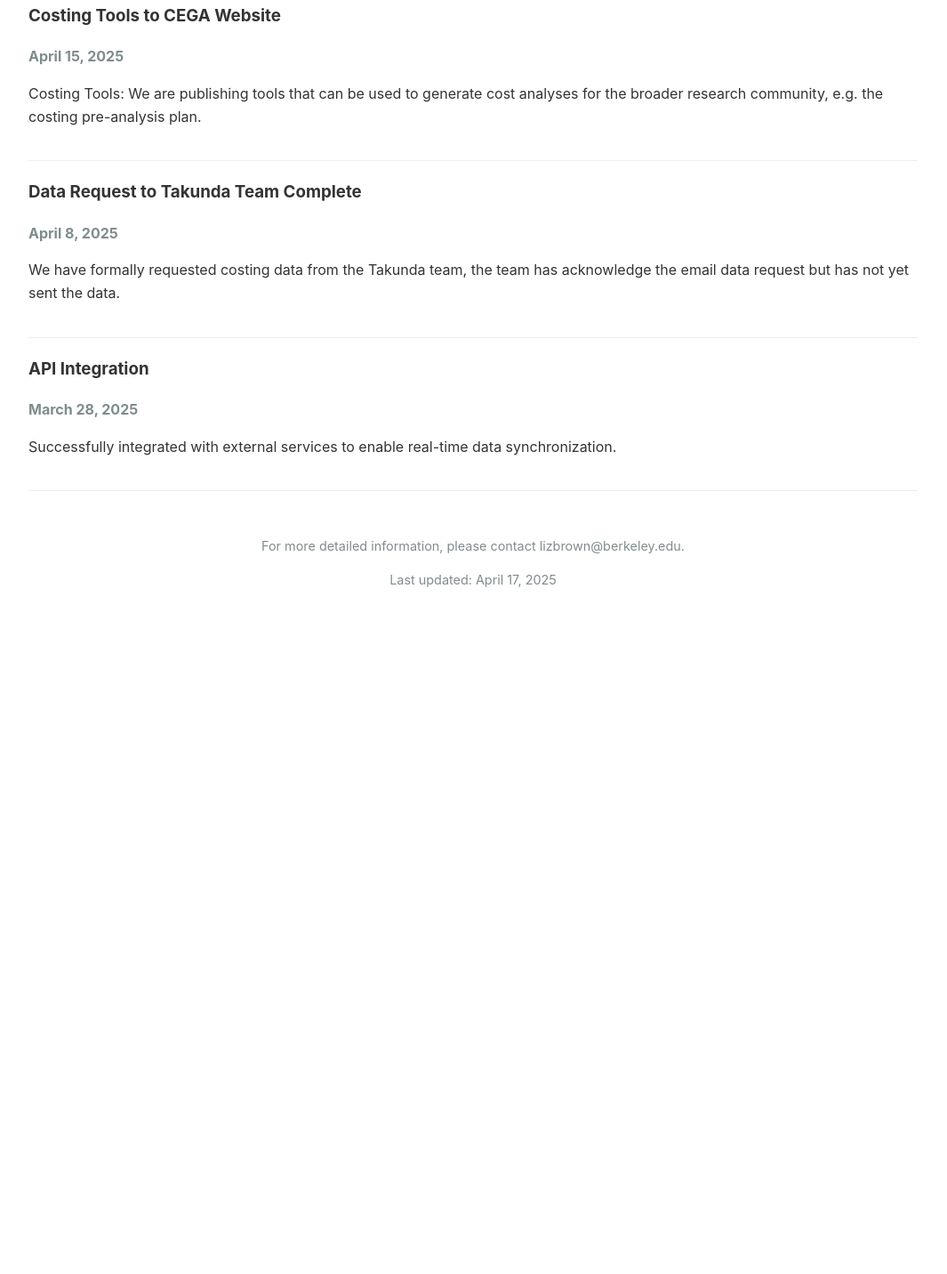
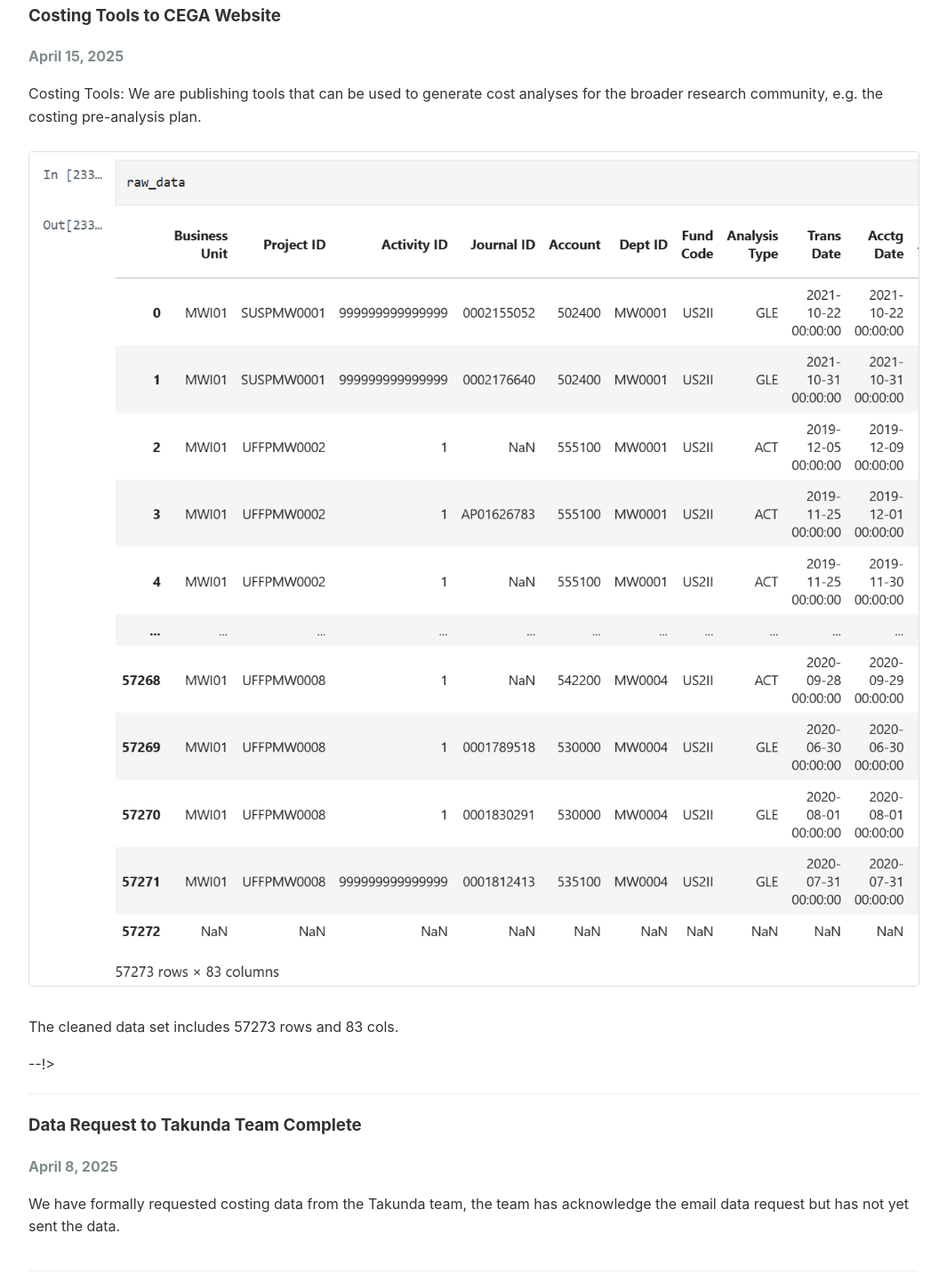
Before and after one commit to lizbrown2000/Titukulane-Project-Dashboard, a plain HTML site: page index.html in a window 1280 px wide. Shown: the part 1087-2519 px from the top of the page at 89% size, without its empty margins (108-1173 px from the left). Before the commit the page ends 1784 px from the top, so only its background shows below. Drawn offline with Linux system fonts and the light colour scheme.

Commit message:
Update index.html
updating images

```diff
--- a/index.html
+++ b/index.html
@@ -140,8 +140,8 @@
         <h3>Costing Tools to CEGA Website</h3>
         <p class="update-date">April 15, 2025</p>
         <p>Costing Tools: We are publishing tools that can be used to generate cost analyses for the broader research community, e.g. the costing pre-analysis plan.</p>
-        <!-- <img src="/api/placeholder/600/350" alt="User Interface Screenshot" class="screenshot"> --!>
-        <!--  <p>The new interface includes a simplified navigation system and clearer presentation of data.</p>--!>
+        <img src="ttkdatashot.png" alt="User Interface Screenshot" class="screenshot">
+        <p>The cleaned data set includes 57273 rows and 83 cols.</p>--!>
     </div>
 
     <div class="update-container">
```
